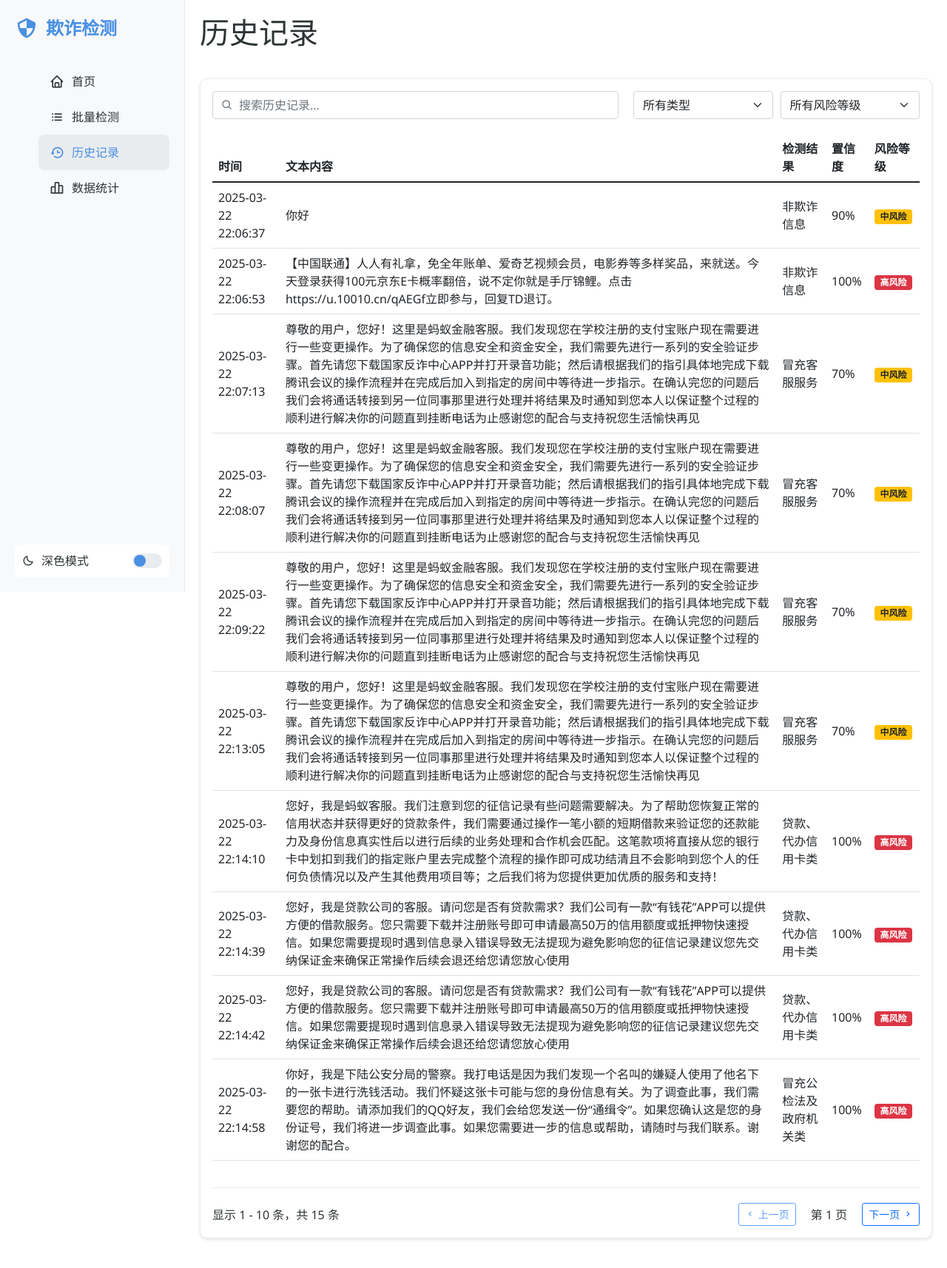
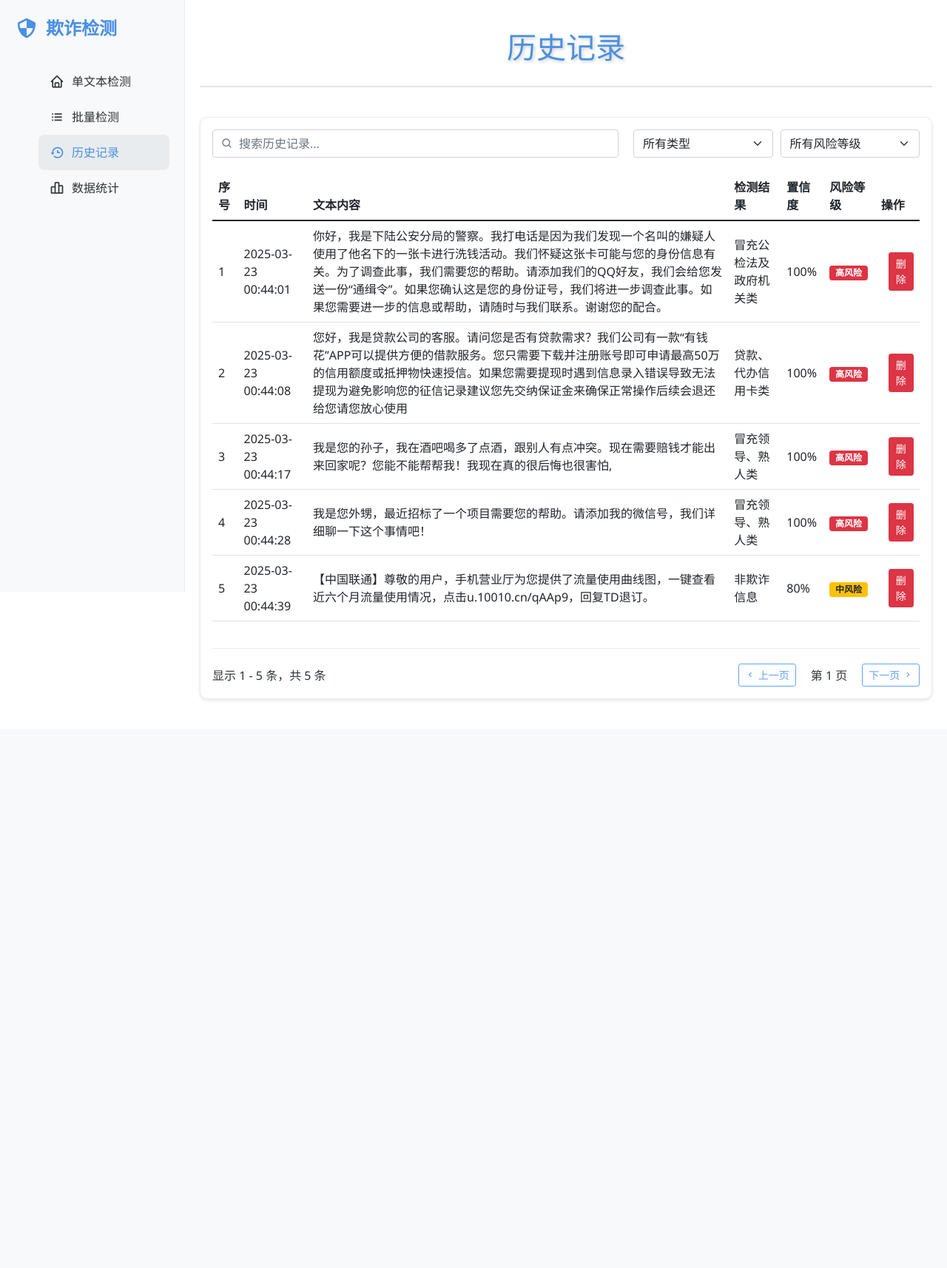
Before and after one commit to Ba-YH/fraud, a Flask app: page /history in a window 1280 px wide. Shown: the whole page at 74% size. After the commit the page ends 946 px from the top, so only its background shows below. Run offline with Flask 3, Linux system fonts and the light colour scheme; parts of the project's set-up code (start-up, migrations or seed data) failed here and were passed over.

Commit message:
add delect button

```diff
--- a/backend/app.py
+++ b/backend/app.py
@@ -1,3 +1,4 @@
+import requests
 from flask import Flask, render_template, request, jsonify, send_from_directory
 import os
 from datetime import datetime, timedelta
@@ -12,7 +13,7 @@ app = Flask(
     template_folder='../frontend/templates',
     static_folder='../frontend/static'
 )
-
+DEEPSEEK_API_URL = "https://api.deepseek.com"
 # 模型相关
 MODEL_DIR = Path(__file__).parent / "models"
 MODEL_FILENAME = "best_model.dill"
@@ -55,6 +56,7 @@ def save_detection_history(text, result, confidence):
                 history = json.load(f)
 
         history.append({
+            'id': len(history) + 1,
             'text': text,
             'result': result,
             'confidence': confidence,
@@ -69,7 +71,27 @@ def save_detection_history(text, result, confidence):
     except Exception as e:
         app.logger.error(f"保存历史记录失败: {str(e)}")
 
+def delete_detection_history(record_id):
+    """删除检测历史记录"""
+    try:
+        if HISTORY_FILE.exists():
+            with open(HISTORY_FILE, 'r', encoding='utf-8') as f:
+                history = json.load(f)
 
+            # 过滤掉要删除的记录
+            updated_history = [record for record in history if record['id'] != record_id]
+
+            # 将更新后的历史记录写回文件
+            with open(HISTORY_FILE, 'w', encoding='utf-8') as f:
+                json.dump(updated_history, f, ensure_ascii=False, indent=2)
+
+            return True  # 删除成功
+        else:
+            app.logger.error("历史记录文件不存在")
+            return False  # 文件不存在
+    except Exception as e:
+        app.logger.error(f"删除历史记录失败: {str(e)}")
+        return False  # 删除失败
 @app.route('/')
 def index():
     """首页"""
@@ -104,6 +126,28 @@ def get_history():
         return jsonify({'status': 'success', 'data': []})
     except Exception as e:
         return jsonify({'status': 'error', 'message': str(e)})
+
+
+@app.route('/delete_record/<int:record_id>', methods=['DELETE'])
+def delete_record(record_id):
+    """删除历史记录API"""
+    try:
+        if HISTORY_FILE.exists():
+            with open(HISTORY_FILE, 'r', encoding='utf-8') as f:
+                history = json.load(f)
+
+            # 根据 ID 删除记录
+            history = [record for record in history if record['id'] != record_id]
+
+            # 将更新后的历史记录写回文件
+            with open(HISTORY_FILE, 'w', encoding='utf-8') as f:
+                json.dump(history, f, ensure_ascii=False)
+
+            return '', 204  # 返回204 No Content
+        return jsonify({'status': 'error', 'message': '文件不存在'}), 404
+    except Exception as e:
+        return jsonify({'status': 'error', 'message': str(e)}), 500
+
 
 
 @app.route('/api/statistics')
@@ -254,10 +298,9 @@ def batch_process():
         results = []
         for text in texts:
             processed_text = process_text(preprocess_text(text))
-            prediction = best_model.predict_proba(processed_text.reshape(1, -1))
-            label_idx = prediction.argmax()
-            confidence = float(prediction)
-            app.logger.info(confidence)
+            label,pro= best_model.predict(processed_text.reshape(1, -1))
+            label_idx = label
+            confidence = float(pro)
             result = LABEL_MAPPING[label_idx]
 
             results.append({
@@ -289,6 +332,9 @@ def preprocess_text(text):
     words = jieba.lcut(text)
     return [word for word in words if word not in stop_words]
 
+# @app.route('/api/deepseek/generate', methods=['POST'])
+# def deepseek_generate():
+
 
 if __name__ == '__main__':
     try:
--- a/frontend/static/css/style.css
+++ b/frontend/static/css/style.css
@@ -32,6 +32,25 @@ body {
     background-color: var(--bg-color);
     color: var(--text-color);
     transition: background-color 0.3s, color 0.3s;
+}
+.delete-record {
+    margin-left: 10px; /* 添加左边距 */
+}
+
+.header-content {
+    display: flex; /* 设置为弹性盒子 */
+    flex-direction: column; /* 垂直排列 */
+    align-items: center; /* 水平居中 */
+    justify-content: center; /* 垂直居中 */
+    text-align: center; /* 文本居中对齐 */
+    font-size: 36px; /* 字体大小，增大以突出标题 */
+    font-weight: 700; /* 字体粗细，增大以增强视觉效果 */
+    color: var(--primary-color); /* 字体颜色 */
+    margin-bottom: 40px; /* 底部外边距，增加间距 */
+    text-shadow: 2px 2px 4px rgba(0, 0, 0, 0.2); /* 添加更明显的阴影效果 */
+    line-height: 1.2; /* 行高，增加可读性 */
+    padding: 20px; /* 内边距，增加空间感 */
+    border-bottom: 2px solid rgba(0, 0, 0, 0.1); /* 底部边框，增加分隔感 */
 }
 
 /* Sidebar styles */
--- a/frontend/static/js/history.js
+++ b/frontend/static/js/history.js
@@ -1,8 +1,8 @@
 document.addEventListener('DOMContentLoaded', function() {
+    const historyTable = document.getElementById('history-table');
     const searchInput = document.getElementById('search-input');
     const typeFilter = document.getElementById('type-filter');
     const riskFilter = document.getElementById('risk-filter');
-    const historyTable = document.getElementById('history-table');
     const prevPageBtn = document.getElementById('prev-page');
     const nextPageBtn = document.getElementById('next-page');
     const currentPageSpan = document.getElementById('current-page');
@@ -15,7 +15,9 @@ document.addEventListener('DOMContentLoaded', function() {
     let currentPage = 1;
     const itemsPerPage = 10;
 
-    // 获取历史数据
+    // 初始化加载历史记录
+    fetchHistory();
+
     async function fetchHistory() {
         try {
             const response = await fetch('/api/history');
@@ -29,12 +31,11 @@ document.addEventListener('DOMContentLoaded', function() {
                 showError('获取历史记录失败');
             }
         } catch (error) {
-            console.error('Error:', error);
+            console.error('错误:', error);
             showError('网络错误，请稍后重试');
         }
     }
 
-    // 更新表格显示
     function updateTable() {
         const startIndex = (currentPage - 1) * itemsPerPage;
         const endIndex = Math.min(startIndex + itemsPerPage, filteredHistory.length);
@@ -56,7 +57,7 @@ document.addEventListener('DOMContentLoaded', function() {
         if (pageData.length === 0) {
             historyTable.innerHTML = `
                 <tr class="text-center">
-                    <td colspan="5">暂无数据</td>
+                    <td colspan="7">暂无数据</td>
                 </tr>
             `;
             return;
@@ -65,63 +66,70 @@ document.addEventListener('DOMContentLoaded', function() {
         // 填充数据
         pageData.forEach(item => {
             const row = document.createElement('tr');
-
-            // 设置风险等级
-            let riskLevel = '';
-            let riskClass = '';
-            if (item.confidence >= 0.9) {
-                riskLevel = '高风险';
-                riskClass = 'bg-danger';
-            } else if (item.confidence >= 0.7) {
-                riskLevel = '中风险';
-                riskClass = 'bg-warning text-dark';
-            } else {
-                riskLevel = '低风险';
-                riskClass = 'bg-success';
-            }
-
+            const riskLevel = getRiskLevel(item.confidence);
             row.innerHTML = `
+                <td>${item.id}</td>
                 <td>${item.timestamp}</td>
                 <td>${item.text}</td>
                 <td>${item.result}</td>
                 <td>${Math.round(item.confidence * 100)}%</td>
-                <td><span class="badge ${riskClass}">${riskLevel}</span></td>
+                <td><span class="badge ${riskLevel.class}">${riskLevel.label}</span></td>
+                <td>
+                    <button class="btn btn-danger btn-sm delete-record" data-id="${item.id}">删除</button>
+                </td>
             `;
+            historyTable.appendChild(row);
+        });
 
-            historyTable.appendChild(row);
+        bindDeleteButtons();
+    }
+
+    function getRiskLevel(confidence) {
+        if (confidence >= 0.9) {
+            return { label: '高风险', class: 'bg-danger' };
+        } else if (confidence >= 0.7) {
+            return { label: '中风险', class: 'bg-warning text-dark' };
+        } else {
+            return { label: '低风险', class: 'bg-success' };
+        }
+    }
+
+    function bindDeleteButtons() {
+        const deleteButtons = document.querySelectorAll('.delete-record');
+        deleteButtons.forEach(button => {
+            button.addEventListener('click', function() {
+                const recordId = this.getAttribute('data-id');
+                if (confirm('确定要删除这条记录吗？')) {
+                    deleteRecord(recordId);
+                }
+            });
         });
     }
 
-    // 应用过滤器
+    async function deleteRecord(recordId) {
+        try {
+            const response = await fetch(`/delete_record/${recordId}`, { method: 'DELETE' });
+            if (response.ok) {
+                alert('记录已删除');
+                fetchHistory(); // 重新加载数据
+            } else {
+                alert('删除失败，请重试');
+            }
+        } catch (error) {
+            console.error('错误:', error);
+            alert('删除失败，请重试');
+        }
+    }
+
     function applyFilters() {
         const searchTerm = searchInput.value.toLowerCase();
         const selectedType = typeFilter.value;
         const selectedRisk = riskFilter.value;
 
         filteredHistory = allHistory.filter(item => {
-            // 文本搜索
             const matchesSearch = item.text.toLowerCase().includes(searchTerm);
-
-            // 类型过滤
             const matchesType = !selectedType || item.result === selectedType;
-
-            // 风险等级过滤
-            let matchesRisk = true;
-            if (selectedRisk) {
-                const confidence = item.confidence;
-                switch (selectedRisk) {
-                    case 'high':
-                        matchesRisk = confidence >= 0.9;
-                        break;
-                    case 'medium':
-                        matchesRisk = confidence >= 0.7 && confidence < 0.9;
-                        break;
-                    case 'low':
-                        matchesRisk = confidence < 0.7;
-                        break;
-                }
-            }
-
+            const matchesRisk = applyRiskFilter(item.confidence, selectedRisk);
             return matchesSearch && matchesType && matchesRisk;
         });
 
@@ -129,11 +137,24 @@ document.addEventListener('DOMContentLoaded', function() {
         updateTable();
     }
 
-    // 显示错误信息
+    function applyRiskFilter(confidence, selectedRisk) {
+        if (!selectedRisk) return true;
+        switch (selectedRisk) {
+            case 'high':
+                return confidence >= 0.9;
+            case 'medium':
+                return confidence >= 0.7 && confidence < 0.9;
+            case 'low':
+                return confidence < 0.7;
+            default:
+                return true;
+        }
+    }
+
     function showError(message) {
         historyTable.innerHTML = `
             <tr class="text-center">
-                <td colspan="5">
+                <td colspan="7">
                     <div class="text-danger">
                         <i class='bx bx-error-circle'></i>
                         ${message}
@@ -162,7 +183,4 @@ document.addEventListener('DOMContentLoaded', function() {
             updateTable();
         }
     });
-
-    // 初始化加载
-    fetchHistory();
 });
--- a/frontend/templates/base.html
+++ b/frontend/templates/base.html
@@ -20,7 +20,7 @@
             <li>
                 <a href="{{ url_for('index') }}" class="{% if request.endpoint == 'index' %}active{% endif %}">
                     <i class='bx bx-home'></i>
-                    <span>首页</span>
+                    <span>单文本检测</span>
                 </a>
             </li>
             <li>
@@ -42,13 +42,13 @@
                 </a>
             </li>
         </ul>
-        <div class="theme-switch">
-            <i class='bx bx-moon'></i>
-            <span>深色模式</span>
-            <div class="switch">
-                <div class="slider"></div>
-            </div>
-        </div>
+<!--        <div class="theme-switch">-->
+<!--            <i class='bx bx-moon'></i>-->
+<!--            <span>深色模式</span>-->
+<!--            <div class="switch">-->
+<!--                <div class="slider"></div>-->
+<!--            </div>-->
+<!--        </div>-->
     </nav>
 
     <!-- 主要内容 -->
--- a/frontend/templates/history.html
+++ b/frontend/templates/history.html
@@ -35,16 +35,18 @@
                 <table class="table">
                     <thead>
                     <tr>
+                        <th>序号</th>
                         <th>时间</th>
                         <th>文本内容</th>
                         <th>检测结果</th>
                         <th>置信度</th>
                         <th>风险等级</th>
+                        <th>操作</th>
                     </tr>
                     </thead>
                     <tbody id="history-table">
                     <tr class="text-center">
-                            <td colspan="5">
+                        <td colspan="6">
                             <div class="loading">
                                 <i class='bx bx-loader-alt bx-spin'></i>
                                 加载中...
@@ -151,4 +153,5 @@
 
 {% block extra_js %}
 <script src="{{ url_for('static', filename='js/history.js') }}"></script>
+
 {% endblock %}
```
Also changed, not shown: backend/data/history.json (+18 -73 lines), frontend/static/js/detection.js (+46 -1 lines), frontend/templates/index.html (+5 -2 lines), frontend/templates/statistics.html (+10 -5 lines), 1 other file. Lines whose indentation alone changed are shown as unchanged.
